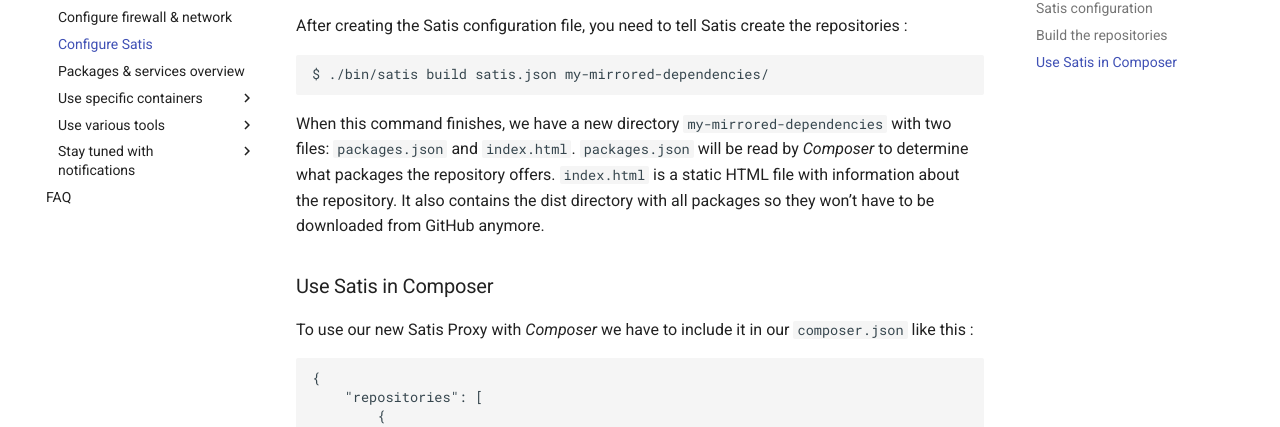
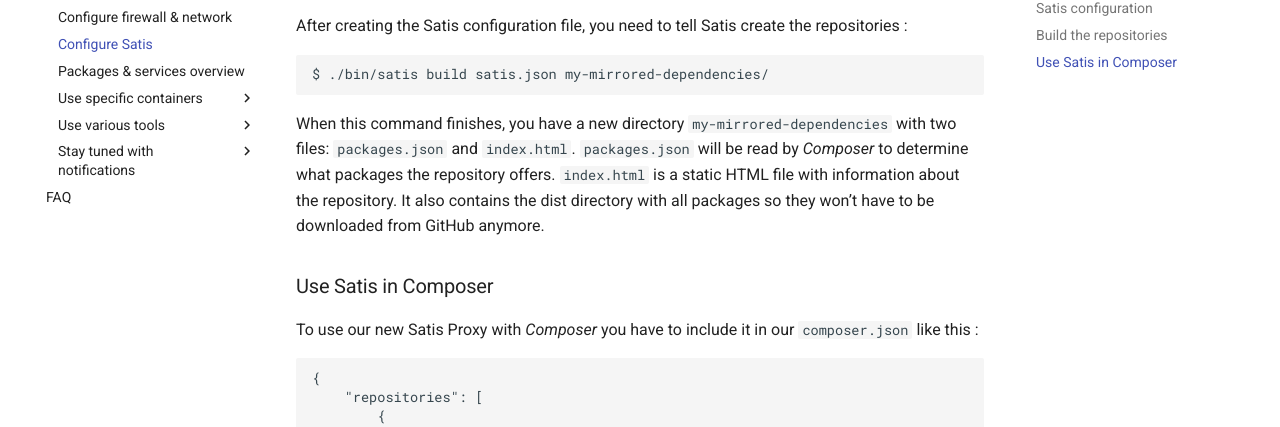
Before and after one commit to continuousphp/documentation, an MkDocs documentation site: the page built from docs/satis.md, in a window 1280 px wide and 900 px high, scrolled down 900 px. Shown: the part 172-599 px from the top of the window. Built offline with MkDocs 1.6.1 and Material for MkDocs 9.7.7, drawn with Linux system fonts in a browser that asks for light colours; some of the changed text lies outside the part shown.

Commit message:
Replace "we" by "you"

````diff
--- a/docs/satis.md
+++ b/docs/satis.md
@@ -9,12 +9,11 @@
 
 ## Using private repositories from Satis
 
-Using SSH Keys to authenticate, you can use your own Satis Proxy to install private dependencies with *Composer*. Let's create
-an example of how to mirror repositories with Satis and then use them with *Composer* :
+Using SSH Keys to authenticate, you can use your own Satis Proxy to install private dependencies with *Composer*. Let's create an example of how to mirror repositories with Satis and then use them with *Composer*.
 
 ### Satis Installation
 
-We first need to install *Satis* :
+You first need to install *Satis* :
 
 ```
 $ composer create-project composer/satis --stability=dev
@@ -56,14 +55,14 @@
 $ ./bin/satis build satis.json my-mirrored-dependencies/
 ```
 
-When this command finishes, we have a new directory `my-mirrored-dependencies` with two files: `packages.json` and `index.html`.
+When this command finishes, you have a new directory `my-mirrored-dependencies` with two files: `packages.json` and `index.html`.
 `packages.json` will be read by *Composer* to determine what packages the repository offers.
 `index.html` is a static HTML file with information about the repository.
 It also contains the dist directory with all packages so they won’t have to be downloaded from GitHub anymore.
 
 ### Use Satis in Composer
 
-To use our new Satis Proxy with *Composer* we have to include it in our `composer.json` like this :
+To use our new Satis Proxy with *Composer* you have to include it in our `composer.json` like this :
 
 ```
 {
````
Also changed, not shown: docs/credentials-authentication/ssh.md (+1 -1 lines).
